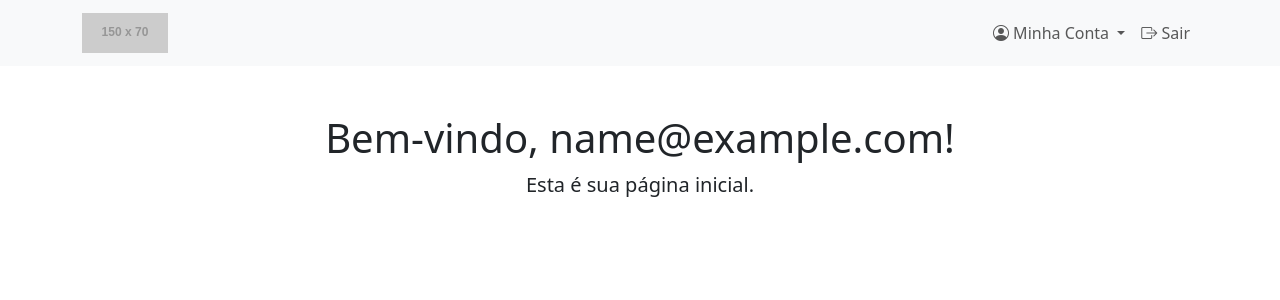
After one commit to blueT0ad/sistema-de-autenticacao, a PHP site: page /inicio.php in a window 1280 px wide. The commit adds this page. Shown: the top 300 px of the page. Run offline with PHP 8.4, Linux system fonts and the light colour scheme; the visitor is signed in with stand-in values (Sample User, id 1); grey boxes labelled with a size stand in for pictures from a placeholder-image service; some libraries are stand-ins or nearby versions.

Commit message:
definitiva

```diff
--- a/htdocs/cadastro.php
+++ b/htdocs/cadastro.php
@@ -3,8 +3,8 @@ include 'conecta.php';
 
 //Verifica se o formulário enviou algo
 if ($_SERVER['REQUEST_METHOD'] === 'POST') {
-    $email_usuario = $_POST['email'];
-    $senha_usuario = password_hash($_POST['senha'], PASSWORD_DEFAULT);
+    $email_usuario = $_POST['email_usuario'];
+    $senha_usuario = password_hash($_POST['senha_usuario'], PASSWORD_DEFAULT);
 
     // Query de inserção
     $sql = "INSERT INTO usuarios (email, senha) VALUES (:email_usuario, :senha_usuario)";
--- a/htdocs/excluir_conta.php
+++ b/htdocs/excluir_conta.php
@@ -2,17 +2,17 @@
 include 'conecta.php';
 
 // Verifica se o usuário está logado
-if (!isset($_SESSION['email'])) {
+if (!isset($_SESSION['email_usuario'])) {
     header('Location: index.php'); // Redireciona para a página de login
     exit();
 }
 
 //Verifica se o formulário enviou algo
 if ($_SERVER['REQUEST_METHOD'] === 'POST') {
-    $email_usuario = $_SESSION['email'];// Usa o email do usuário logado para excluir
+    $email_usuario = $_SESSION['email_usuario'];// Usa o email do usuário logado para excluir
 
     // Define a query para excluir o usuário do banco de dados
-    $sql = " ";
+    $sql = "DELETE FROM usuarios WHERE email = :email_usuario";
     $stmt = $pdo->prepare($sql);
     $stmt->bindParam(':email_usuario', $email_usuario);
 
--- a/htdocs/index.php
+++ b/htdocs/index.php
@@ -2,8 +2,8 @@
 include 'conecta.php';
 //Verifica se o formulário enviou algo
 if ($_SERVER['REQUEST_METHOD'] === 'POST') {
-    $email_usuario = $_POST['email'];
-    $senha_usuario = $_POST['senha'];
+    $email_usuario = $_POST['email_usuario'];
+    $senha_usuario = $_POST['senha_usuario'];
 
     // Query de verificação do usuário e senha
     $sql = "SELECT * FROM usuarios WHERE email = :email_usuario";
@@ -15,7 +15,7 @@ if ($_SERVER['REQUEST_METHOD'] === 'POST') {
 
     // Verifica se o usuário existe e se a senha confere com o hash salvo no banco
     if ($usuario && password_verify($senha_usuario, $usuario['senha'])) {
-        $_SESSION['email'] = $usuario['email'];
+        $_SESSION['email_usuario'] = $usuario['email'];
         header('Location: inicio.php'); // Redireciona para a página inicial após login
         exit;
     } else {
--- /dev/null
+++ b/htdocs/inicio.php
@@ -0,0 +1,63 @@
+<?php
+include 'conecta.php';
+
+// Verifica se o usuário está logado
+if (!isset($_SESSION['email_usuario'])) {
+    header('Location: index.php'); // Redireciona para o login se não estiver logado
+}
+
+$email_usuario = $_SESSION['email_usuario'];
+?>
+
+<!DOCTYPE html>
+<html lang="pt-br">
+<head>
+    <meta charset="UTF-8">
+    <meta name="viewport" content="width=device-width, initial-scale=1.0">
+    <title>Início</title>
+    <link href="https://cdn.jsdelivr.net/npm/bootstrap@5.3.0/dist/css/bootstrap.min.css" rel="stylesheet">
+    <link href="https://cdnjs.cloudflare.com/ajax/libs/bootstrap-icons/1.10.0/font/bootstrap-icons.min.css" rel="stylesheet">
+</head>
+<body>
+<nav class="navbar navbar-expand-lg navbar-light bg-light">
+    <div class="container">
+        <!-- Logo -->
+        <img class="navbar-brand" src="https://placehold.co/150x70?text=Meu%20App" alt="Logo" height="50">
+
+        <!-- Botão do menu colapsável para telas menores -->
+        <button class="navbar-toggler" type="button" data-bs-toggle="collapse" data-bs-target="#navbarContent" aria-controls="navbarContent" aria-expanded="false" aria-label="Toggle navigation">
+            <span class="navbar-toggler-icon"></span>
+        </button>
+
+        <!-- Conteúdo do menu -->
+        <div class="collapse navbar-collapse justify-content-end" id="navbarContent">
+            <ul class="navbar-nav">
+                <!-- Dropdown "Minha Conta" -->
+                <li class="nav-item dropdown">
+                    <a class="nav-link dropdown-toggle" href="#" id="contaDropdown" role="button" data-bs-toggle="dropdown" aria-expanded="false">
+                        <i class="bi bi-person-circle"></i> Minha Conta
+                    </a>
+                    <ul class="dropdown-menu" aria-labelledby="contaDropdown">
+                        <li><a class="dropdown-item" href="senha.php"><i class="bi bi-key"></i> Alterar Senha</a></li>
+                        <li><a class="dropdown-item text-danger" href="excluir_conta.php"><i class="bi bi-trash"></i> Excluir Conta</a></li>
+                    </ul>
+                </li>
+                <!-- Opção para Logout -->
+                <li class="nav-item">
+                    <a class="nav-link" href="logout.php"><i class="bi bi-box-arrow-right"></i> Sair</a>
+                </li>
+            </ul>
+        </div>
+    </div>
+</nav>
+
+
+
+<div class="container mt-5 text-center">
+    <h1>Bem-vindo, <?php echo $email_usuario; ?>!</h1>
+    <p class="lead">Esta é sua página inicial.</p>
+</div>
+
+<script src="https://cdn.jsdelivr.net/npm/bootstrap@5.3.0/dist/js/bootstrap.bundle.min.js"></script>
+</body>
+</html>
--- /dev/null
+++ b/htdocs/logout.php
@@ -0,0 +1,5 @@
+<?php
+session_start();
+session_destroy();
+header('Location: index.php'); // Redireciona para a página de login após o logout
+?>
--- a/htdocs/senha.php
+++ b/htdocs/senha.php
@@ -7,11 +7,11 @@ if (!isset($_SESSION['email_usuario'])) {
 }
 //Verifica se o formulário enviou algo
 if ($_SERVER['REQUEST_METHOD'] === 'POST') {
-    $nova_senha = $_POST['nova_senha'];
-    $email_usuario = $_SESSION['email'];
+    $nova_senha = password_hash($_POST['nova_senha'], PASSWORD_DEFAULT);
+    $email_usuario = $_SESSION['email_usuario'];
 
     // Query para alteração da senha do usuário
-    $sql = "";
+    $sql = "UPDATE usuarios SET senha = :nova_senha WHERE email = :email_usuario";
     $stmt = $pdo->prepare($sql);
     $stmt->bindParam(':nova_senha', $nova_senha);
     $stmt->bindParam(':email_usuario', $email_usuario);
```
